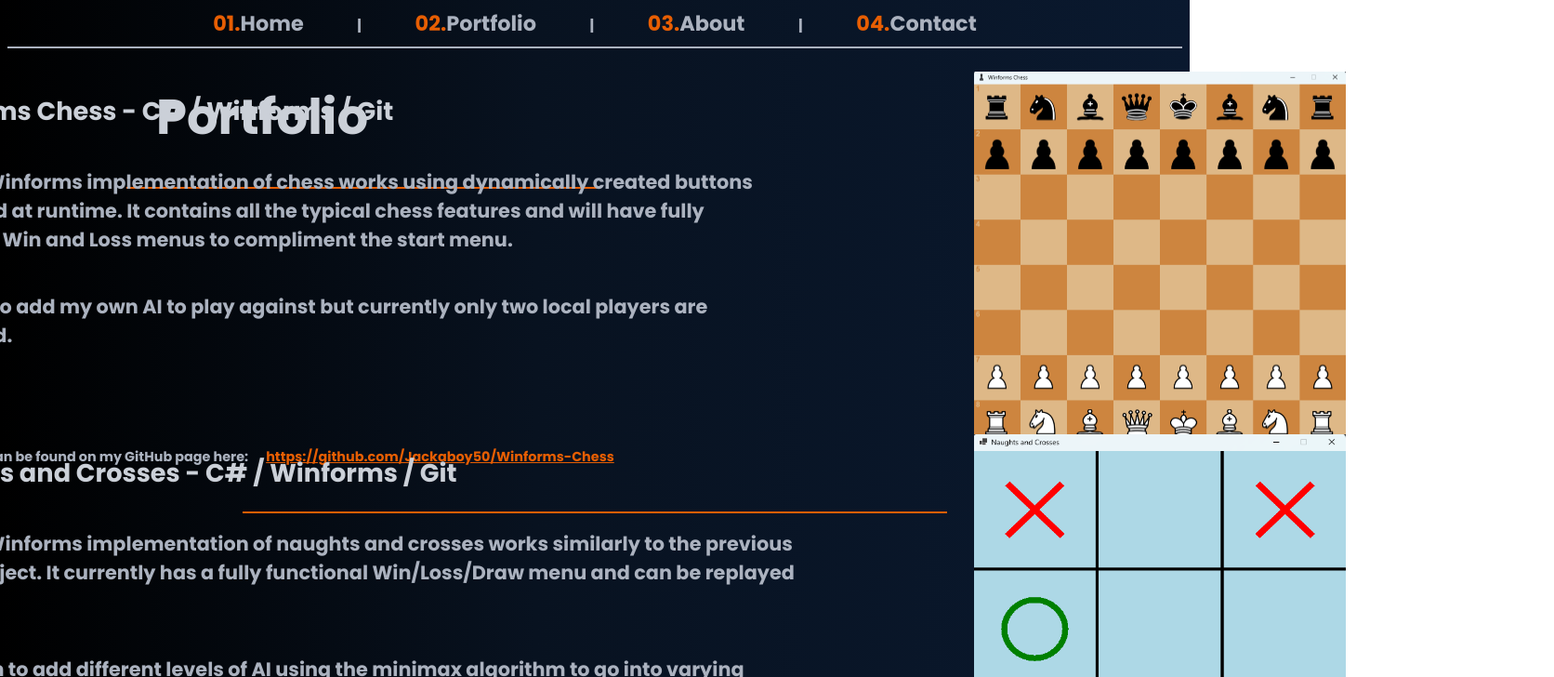
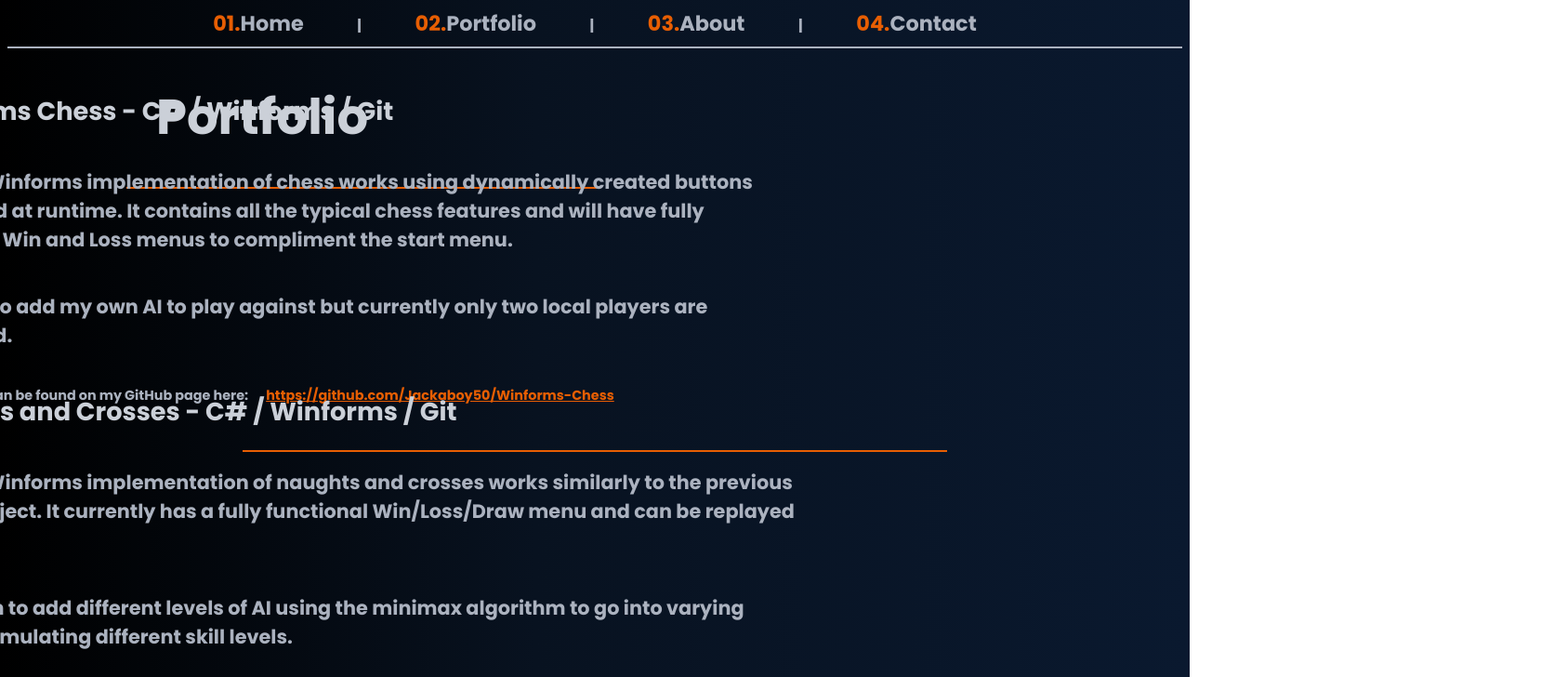
Before and after one commit to Jackaboy50/JackWThompson, a Vue app: page /Portfolio in a window 1280 px wide. Shown: the top 728 px of the page at 93% size, 1672 px wide, since content can reach past the window. Built offline with nearby package versions, Linux system fonts and the light colour scheme.

Commit message:
removed ghost elements in portfolio page

```diff
--- a/src/assets/styles/portfolioItemStyle.css
+++ b/src/assets/styles/portfolioItemStyle.css
@@ -18,10 +18,10 @@
     }
     .image-left,
     .image-right{
-        width: 0rem;
-        height: 0rem;
-        margin-left: 0rem;
-        margin-top: 0rem;
+        width: 0rem !important;
+        height: 0rem !important;
+        margin-left: 0rem !important;
+        margin-top: 0rem !important;
     }
     .content-left,
     .content-right{
@@ -72,10 +72,10 @@
     }
     .image-left,
     .image-right{
-        width: 0rem;
-        height: 0rem;
-        margin-left: 0rem;
-        margin-top: 0rem;
+        width: 0rem !important;
+        height: 0rem !important;
+        margin-left: 0rem !important;
+        margin-top: 0rem !important;
     }
     .content-left,
     .content-right{
@@ -128,10 +128,10 @@
     }
     .image-left,
     .image-right{
-        width: 0rem;
-        height: 0rem;
-        margin-left: 0rem;
-        margin-top: 0rem;
+        width: 0rem !important;
+        height: 0rem !important;
+        margin-left: 0rem !important;
+        margin-top: 0rem !important;
     }
     .content-left,
     .content-right{
@@ -184,10 +184,10 @@
     }
     .image-left,
     .image-right{
-        width: 0rem;
-        height: 0rem;
-        margin-left: 0rem;
-        margin-top: 0rem;
+        width: 0rem !important;
+        height: 0rem !important;
+        margin-left: 0rem !important;
+        margin-top: 0rem !important;
     }
     .content-left,
     .content-right{
@@ -239,10 +239,10 @@
     }
     .image-left,
     .image-right{
-        width: 0rem;
-        height: 0rem;
-        margin-left: 0rem;
-        margin-top: 0rem;
+        width: 0rem !important;
+        height: 0rem !important;
+        margin-left: 0rem !important;
+        margin-top: 0rem !important;
     }
     .content-left,
     .content-right{
@@ -312,9 +312,6 @@
         font-size: 0.9rem;
         display: inline;
     }
-
-
-
     .title-left{
         font-family: PoppinsBold;
         color: #cbd0d8;
--- a/src/components/PortfolioItem.vue
+++ b/src/components/PortfolioItem.vue
@@ -23,8 +23,8 @@
             </div>
             <p class="content-left content-margin-top">{{ firstContent }} </p>
             <p class="content-left content-margin-bottom">{{ secondContent }}</p>
-            <p class="github-text-left">{{ githubText }}</p>
-            <a :href="githubLink" target="_blank" class="github-link-text">{{ githubLink }}</a>
+            <p v-if="githubText" class="github-text-left">{{ githubText }}</p>
+            <a v-if="githubLink" :href="githubLink" target="_blank" class="github-link-text">{{ githubLink }}</a>
         </div>
         <hr class="divider">
     </div>
```
Also changed, not shown: 1 other file (tests, documents, lock files or other folders).
